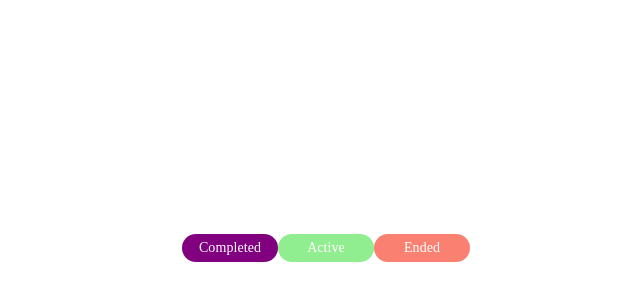
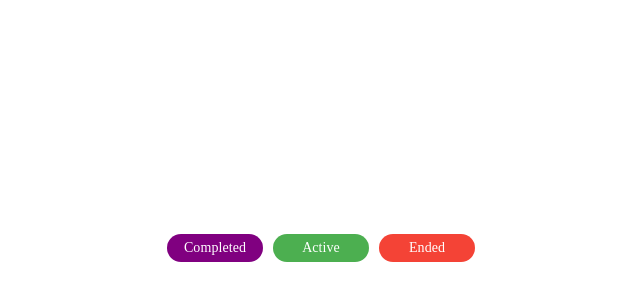
Before and after one commit to Vlad-dualv/learn-sass, a website built with Vite: page index.html in a window 1280 px wide. Shown: the part 152-452 px from the top of the page, without its empty margins (314-954 px from the left). Built offline with nearby package versions, Linux system fonts and the light colour scheme.

Commit message:
lesson 9

```diff
--- a/index.html
+++ b/index.html
@@ -7,9 +7,9 @@
     <title>SASS Tutorial template</title>
   </head>
   <body>
-    <div class="badge badge-completed">Completed</div>
-    <div class="badge badge-active">Active</div>
-    <div class="badge badge-ended">Ended</div>
+    <div class="badge-completed">Completed</div>
+    <div class="badge-active">Active</div>
+    <div class="badge-ended">Ended</div>
     <script type="module" src="./src/js/main.js"></script>
   </body>
 </html>
--- a/src/scss/components/_badges.scss
+++ b/src/scss/components/_badges.scss
@@ -1,4 +1,4 @@
-.badge {
+%badge {
   min-width: 96px;
   padding: 4px 8px;
   color: #fff;
@@ -10,16 +10,20 @@
   letter-spacing: 0.07px;
   border-radius: 20px;
   background-color: #92929d;
+  margin-right: 10px;
 }
 
-$status: (
-  "completed": purple,
-  "ended": salmon,
-  "active": lightgreen,
-);
+.badge-completed {
+  @extend %badge;
+  background-color: purple;
+}
 
-@each $name, $color in $status {
-  .badge-#{$name} {
-    background-color: $color;
-  }
+.badge-ended {
+  @extend %badge;
+  background-color: #f44336;
 }
+
+.badge-active {
+  @extend %badge;
+  background-color: #4caf50;
+}
```
